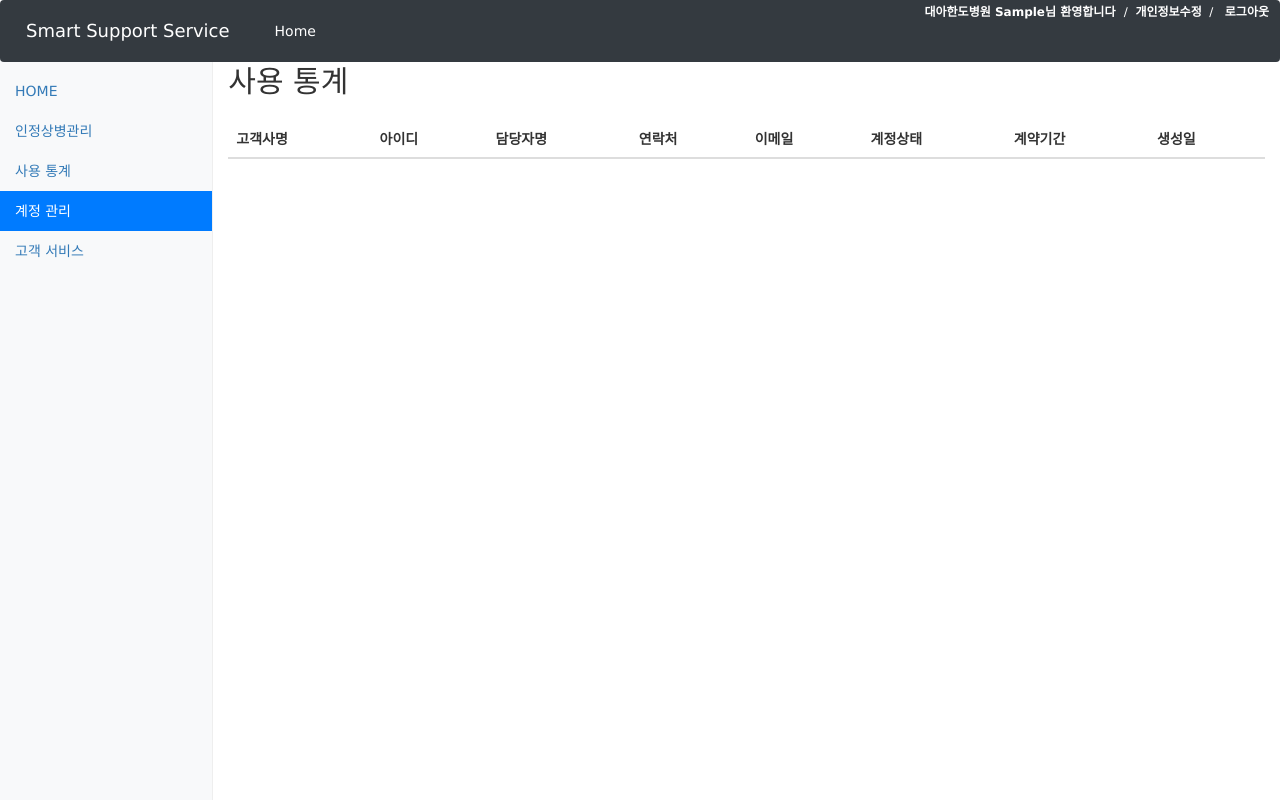
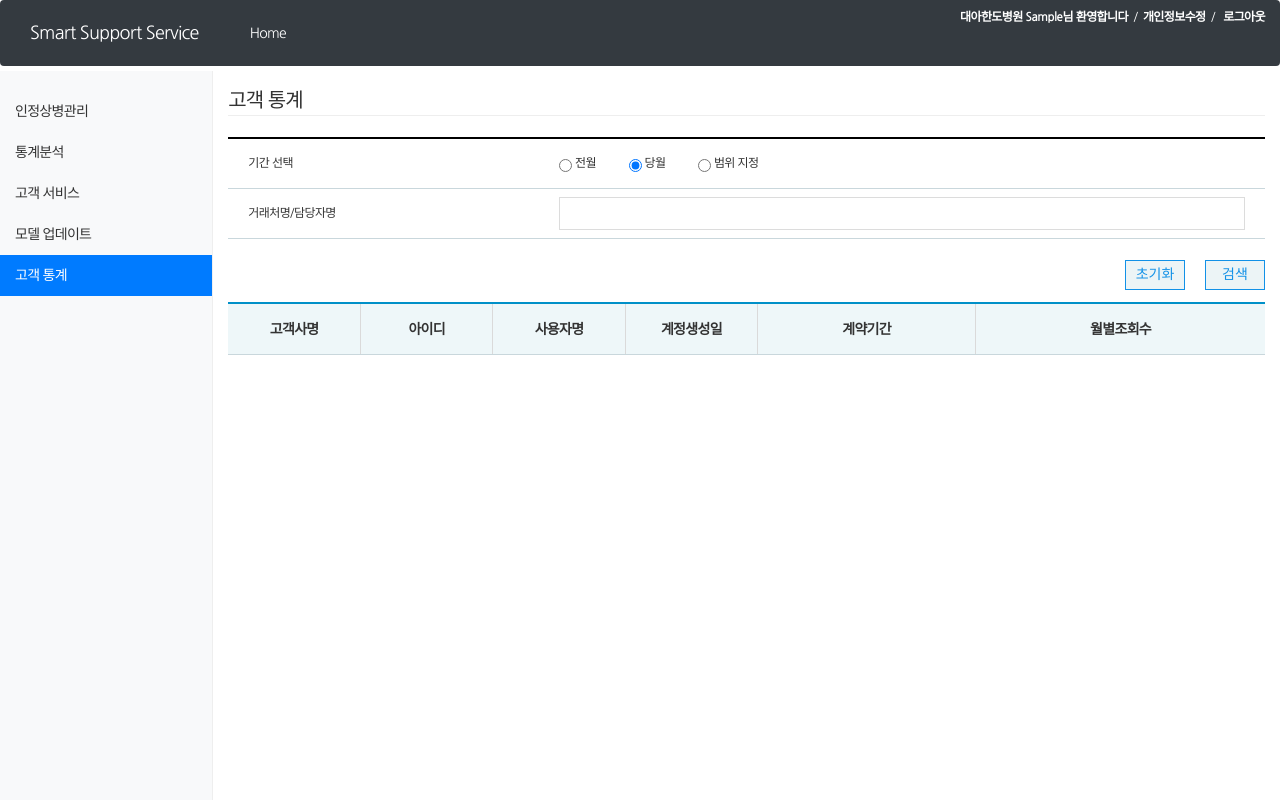
Before and after one commit to sy2399/PrescriptionCare, a Django app: page /matchings/usermanagement/ in a window 1280 px wide. Run offline with Django 3.2, Linux system fonts and the light colour scheme; the visitor is signed in with stand-in values (Sample User, id 1); data comes from the database, SQL or seed files in the repository; lists and menus that the app fills with data are empty; parts of the project's set-up code (start-up, migrations or seed data) failed here and were passed over; some libraries are stand-ins or nearby versions.

Commit message:
usermanagement_고객통계 및 url 링크 수정

```diff
--- a/matchings/templates/ajax/ajax_disease_search.html
+++ b/matchings/templates/ajax/ajax_disease_search.html
@@ -77,7 +77,7 @@ $(function(){
 					}
 				}
 
-				alert("저장되었습니다.")
+
 
 				var flag = $(':radio[name="flag_info"]:checked').val();
 				html += "<input type='hidden' id = 'inputPreCode' name = 'inputPreCode' value='{{search_term}}'>"
@@ -86,8 +86,9 @@ $(function(){
 
 				$('#hiddenform').append(html);
 				$('#hiddenform').submit();
+				alert("저장되었습니다.")
 			} else {
-
+				return;
 			}
 		}
 	});
--- a/matchings/templates/update_model.html
+++ b/matchings/templates/update_model.html
@@ -1,7 +1,7 @@
 {% extends "base.html" %}
 {% load staticfiles %}
 {% block extrastyle %}{% static 'css/jw_front.css' %}{% endblock %}
-{% block title %}Data{% endblock %}
+{% block title %}Update_model{% endblock %}
 {% block content %}
 	<style>
 		input[type=text], input[type=password] {
@@ -234,6 +234,10 @@
 					 <li class="nav-item">
 						<a class="nav-link  active" href="{% url 'matchings:updatemodel' %}" target="_blank">모델 업데이트<span class="sr-only">(current)</span></a>
 					</li>
+					 <!--관리자인 경우만 아래 메뉴가 뜨게-->
+                    <li class="nav-item">
+						<a class="nav-link" href="{% url 'matchings:usermanagement' %}" target="_blank">고객 통계</a>
+					</li>
 				</ul>
 			</nav>
 
--- a/matchings/templates/usermanagement.html
+++ b/matchings/templates/usermanagement.html
@@ -1,58 +1,238 @@
+
 {% extends "base.html" %}
+{% load staticfiles %}
+{% block extrastyle %}{% static 'css/jw_front.css' %}{% endblock %}
+{% block title %}User Statistics{% endblock %}
+{% block content %}
+<style>
 
-{% block title %}Data{% endblock %}
+	.scrolltbody {
+		display: block;
+	}
 
-{% block content %}
+	.scrolltbody tbody {
+		display: block;
+		height: 100%;
+		overflow: auto;
+	}
+
+	.scrolltbody th:nth-of-type(1),
+	.scrolltbody td:nth-of-type(1) {
+		width: 80px;
+		border-right: 1px solid #dadada;
+	}
+
+	.scrolltbody th:nth-of-type(2),
+	.scrolltbody td:nth-of-type(2) {
+		width: 80px;
+		border-right: 1px solid #dadada;
+	}
+
+	.scrolltbody th:nth-of-type(3),
+	.scrolltbody td:nth-of-type(3) {
+		width: 80px;
+		border-right: 1px solid #dadada;
+	}
+
+	.scrolltbody th:last-child {
+		width: 550px;
+	}
+
+	.scrolltbody td:last-child {
+		width: 550px;
+	}
+
+	.scrolltbody td {
+		padding: 0px 0px;
+		height: 30px;
+		text-align: center;
+	}
+
+	.scrolltbody th {
+		text-align: center;
+		padding-left: 0px !important;
+		overflow-x: hidden;
+	}
+	/*-0-----------------------------*/
+	.scrolltbody2 {
+		display: block;
+	}
+
+	.scrolltbody2 tbody {
+		display: block;
+		height: 300px;
+		overflow: auto;
+	}
+
+	.scrolltbody2 th:nth-of-type(1),
+	.scrolltbody2 td:nth-of-type(1) {
+		width: 180px;
+		border-right: 1px solid #dadada;
+	}
+
+	.scrolltbody2 th:nth-of-type(2),
+	.scrolltbody2 td:nth-of-type(2) {
+		width: 180px;
+		border-right: 1px solid #dadada;
+	}
+
+	.scrolltbody2 th:nth-of-type(3),
+	.scrolltbody2 td:nth-of-type(3) {
+		width: 180px;
+		border-right: 1px solid #dadada;
+	}
+
+	.scrolltbody2 th:nth-of-type(4),
+	.scrolltbody2 td:nth-of-type(4) {
+		width: 180px;
+		border-right: 1px solid #dadada;
+	}
+	.scrolltbody2 th:nth-of-type(5),
+	.scrolltbody2 td:nth-of-type(5) {
+		width: 300px;
+		border-right: 1px solid #dadada;
+	}
+	.scrolltbody2 th:nth-of-type(6),
+	.scrolltbody2 td:nth-of-type(6) {
+		width: 400px;
+		border-right: 1px solid #dadada;
+	}
+
+
+
+	.scrolltbody2 td {
+		padding: 0px 0px;
+		height: 32px;
+		text-align: center;
+		overflow-x: hidden;
+	}
+
+	.scrolltbody2 th {
+		text-align: center;
+		padding-left: 0px !important;
+		overflow-x: hidden;
+	}
+.button_box {
+		width: 60px;
+		height: 30px;
+		background-color: #ECF4F6;
+		border: 1px solid #1291E7;
+		text-align: center;
+		color:#1291E7;
+		cursor: pointer
+	}
+
+</style>
+<script>
+	$(function(){
+
+		$('input[name="month"]').change(function(){
+			var month =  $('input[name="month"]:checked').val();
+
+			if(month == "range"){
+
+				var html = "<input type='date' class='form-control' name='sday' id = 'sday' max='2030-12-31'>" + "<input type='date' class='form-control' name='eday' id = 'eday' max='2030-12-31'>"
+				$('#hiddenDiv').html(html);
+			}else{
+			$('#hiddenDiv').html("");
+			}
+		});
+
+		$('#search_Btn').click(function(){
+
+			$('#searchForm').submit();
+		});
+		$('#reset_Btn').click(function(){
+			$('#user_name').val("");
+
+		});
+
+
+	})
+
+</script>
 	<div class="container-fluid">
 		<div class="row">
 
 
-			<nav class="col-sm-3 col-md-2 d-none d-sm-block bg-light sidebar">
+			<nav class="col-sm-3 col-md-2 d-none d-sm-block bg-light sidebar" style="margin-top:20px;">
 				<ul class="nav nav-pills flex-column">
-					<!--<li class="nav-item">-->
-						<!--<a class="nav-link" href="{% url 'matchings:datashow' %}">Overview</a>-->
-					<!--</li>-->
-					<!--<li class="nav-item">-->
-						<!--<a class="nav-link" href="#">Reports</a>-->
-					<!--</li>-->
-					<!--<li class="nav-item">-->
-						<!--<a class="nav-link" href="{% url 'matchings:models_test' %}">Compare Models</a>-->
-					<!--</li>-->
-					<li class="nav-item">
-						<a class="nav-link" href="">HOME</a>
-					</li>
 					<li class="nav-item">
 						<a class="nav-link" href="{% url 'matchings:match_disease' %}">인정상병관리</a>
 					</li>
-
+					<!--
 					<li class="nav-item">
 						<a class="nav-link" href="{% url 'matchings:userstatics' %}">사용 통계</a>
 					</li>
 					<li class="nav-item">
-						<a class="nav-link active" href="{% url 'matchings:usermanagement' %}">계정 관리<span class="sr-only">(current)</span></a>
+						<a class="nav-link" href="{% url 'matchings:usermanagement' %}">계정 관리</a>
 					</li>
+					-->
+
 					<li class="nav-item">
-						<a class="nav-link" href="{% url 'matchings:userservice_search' %}">고객 서비스</a>
+						<a class="nav-link" href="{% url 'matchings:statics' %}">통계분석</a>
+					</li>
+
+					<li class="nav-item">
+						<a class="nav-link" href="{% url 'matchings:userservice_search' %}" target="_blank">고객 서비스</a>
+					</li>
+					 <li class="nav-item">
+						<a class="nav-link " href="{% url 'matchings:updatemodel' %}" target="_blank">모델 업데이트</a>
+					</li>
+					 <!--관리자인 경우만 아래 메뉴가 뜨게-->
+                    <li class="nav-item">
+						<a class="nav-link  active" href="{% url 'matchings:usermanagement' %}" target="_blank">고객 통계<span class="sr-only">(current)</span></a>
 					</li>
 
 				</ul>
 
 			</nav>
 
-			<main class="col-sm-9 ml-sm-auto col-md-10 pt-3" role="main">
-				<h2>사용 통계</h2>
+			<main class="col-sm-9 ml-sm-auto col-md-10 pt-3" role="main"  style="margin-top:50px;">
+				<br>
+				<h1 style = "font-size: 20px;">고객 통계</h1>
+				<br>
+				<form id = "searchForm" method = "post" action = ".">
+				<table class="vType_line ">
+					{% csrf_token %}
+
+						<tbody>
+
+							<tr style="height:50px;">
+								<td width="30%">기간 선택</td>
+								<td>
+									<input type="radio" name="month" value="last_month" /> 전월
+									<input type="radio" name="month" value="current_month" checked="checked" style = "margin-left:30px;" /> 당월
+									<input type="radio" name="month" value="range" style = "margin-left:30px;" /> 범위 지정
+									<div id = "hiddenDiv"></div>
+								</td>
+
+							</tr>
+							<tr style="height:50px;">
+								<td>거래처명/담당자명 </td>
+								<td><input type = "text" name = "user_name" id="user_name" ></td>
+							</tr>
+
+						</tbody>
+					</table>
+					<br>
+					<input type="button" class="button_box" style="float:right; margin-left:20px;" id="search_Btn" value="검색"/>
+					<input type="button" class="button_box" style="float:right;" id="reset_Btn" value="초기화"/>
+
+				</form>
+				<br><br>
+
 				<div class="table-responsive">
-					<table class="table table-striped">
+					<table class="vType_line scrolltbody2">
 						<thead>
 							<tr>
 								<th>고객사명</th>
 								<th>아이디</th>
-								<th>담당자명</th>
-								<th>연락처</th>
-								<th>이메일</th>
-								<th>계정상태</th>
+								<th>사용자명</th>
+								<th>계정생성일</th>
 								<th>계약기간</th>
-								<th>생성일</th>
+								<th>월별조회수</th>
+
 							</tr>
 						</thead>
 						{% if user_list %}
@@ -65,7 +245,7 @@
 								<td></td>
 								<td></td>
 								<td></td>
-								<td></td>
+
 							</tr>
 						{% endfor %}
 						</tbody>
--- a/matchings/templates/userservice_search.html
+++ b/matchings/templates/userservice_search.html
@@ -1,7 +1,7 @@
 {% extends "base.html" %}
 {% load staticfiles %}
 {% block extrastyle %}{% static 'css/jw_front.css' %}{% endblock %}
-{% block title %}Data{% endblock %}
+{% block title %}UserService{% endblock %}
 {% block content %}
 	<style>
 		input[type=text], input[type=password] {
```
Also changed, not shown: matchings/templates/disease_search.html (+7 -1 lines), matchings/templates/statics.html (+7 -1 lines).
